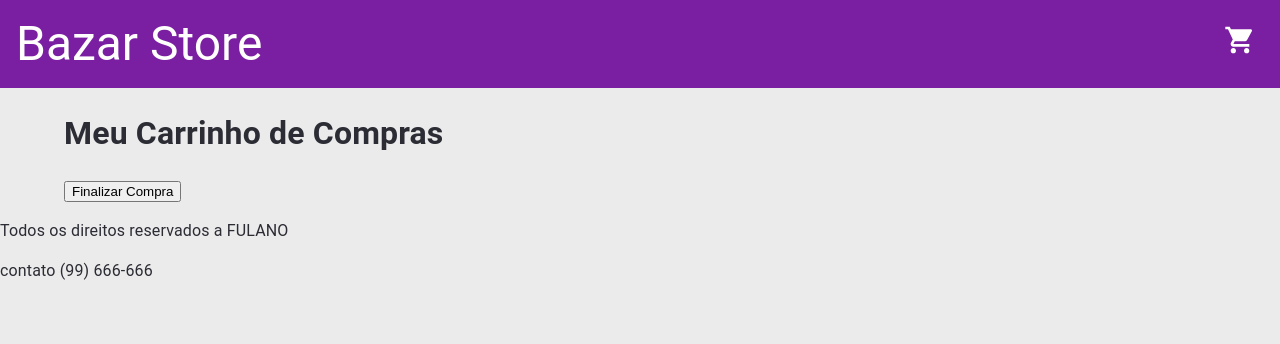
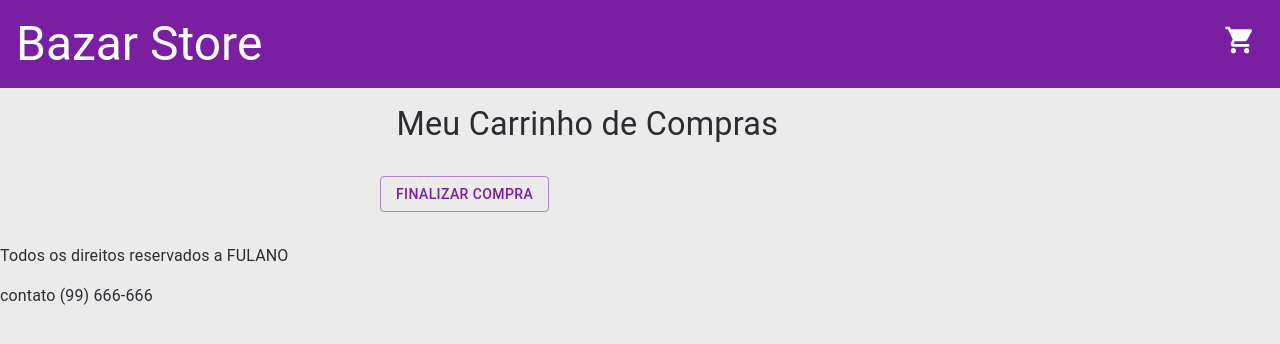
Before and after one commit to paulohenrique-amaral/frontend-online-store, a React (Vite) app: page /carrinho in a window 1280 px wide. Shown: the top 344 px of the page. Built offline with nearby package versions, Linux system fonts and the light colour scheme.

Commit message:
style: created animate to remove CardProduct

```diff
--- a/src/components/CardProduct/CardProduct.tsx
+++ b/src/components/CardProduct/CardProduct.tsx
@@ -17,6 +17,23 @@ const rotate = keyframes`
   }
 `;
 
+const scaleOutVertical = keyframes`
+  0% {
+    -webkit-transform: scale(1);
+            transform: scale(1);
+    -webkit-transform-origin: 50% 0%;
+            transform-origin: 50% 0%;
+    opacity: 1;
+  }
+  100% {
+    -webkit-transform: scale(0);
+            transform: scale(0);
+    -webkit-transform-origin: 50% 0%;
+            transform-origin: 50% 0%;
+    opacity: 1;
+  }
+`;
+
 const ContainerStyled = styled(Box)(({ theme }) => ({
   color: theme.palette.primary.contrastText,
   display: 'flex',
@@ -24,7 +41,13 @@ const ContainerStyled = styled(Box)(({ theme }) => ({
   alignItems: 'center',
 }));
 
-const Item = styled(Paper)(({ theme }) => ({
+type ItemProps = {
+  remove: boolean;
+};
+
+const Item = styled(Paper, {
+  shouldForwardProp: (prop) => prop !== 'remove',
+})<ItemProps>(({ theme, remove }) => ({
   position: 'relative',
   display: 'flex',
   justifyContent: 'flex-start',
@@ -35,6 +58,7 @@ const Item = styled(Paper)(({ theme }) => ({
   margin: '0.5rem',
   padding: '0.5rem',
   transition: '0.5s',
+  animation: remove ? `${scaleOutVertical} 0.2s linear forwards` : 'none',
   '&:hover': {
     boxShadow: '0 0 10px 0 #000',
   },
@@ -61,7 +85,7 @@ type CardProductProps = {
 
 function CardProduct({ id, product, image, name, price, freight }: CardProductProps) {
   const [animate, setAnimate] = useState(false);
-  const [showCartDetail, setShowCartDetail] = useState(false);
+  const [removeCard, setRemoveCard] = useState(false);
   const {
     handleAddToCart,
     removeItem,
@@ -76,7 +100,7 @@ function CardProduct({ id, product, image, name, price, freight }: CardProductPr
 
   return (
     <ContainerStyled>
-      <Item elevation={ 5 }>
+      <Item elevation={ 5 } remove={ removeCard }>
         <Box
           sx={ {
             display: 'flex',
@@ -172,7 +196,10 @@ function CardProduct({ id, product, image, name, price, freight }: CardProductPr
               size="small"
               onClick={ () => {
                 if (product.quantity <= 1) {
-                  removeItem(product.id);
+                  setRemoveCard(true);
+                  setTimeout(() => {
+                    removeItem(product.id);
+                  }, 200);
                 } else {
                   decrementItemQuantity(product.id);
                 }
--- a/src/pages/Cart/Cart.tsx
+++ b/src/pages/Cart/Cart.tsx
@@ -1,6 +1,7 @@
 import { useContext } from 'react';
 import { Link } from 'react-router-dom';
-import { Grid, Container, useTheme, useMediaQuery } from '@mui/material';
+import { Grid, Container, useTheme, keyframes, Box, Typography } from '@mui/material';
+import Button from '@mui/material/Button';
 import Context from '../../context/Context';
 import CardProduct from '../../components/CardProduct/CardProduct';
 import { ProductWithQuantityType } from '../../types/apiTypes';
@@ -14,12 +15,28 @@ function Cart() {
   } = useContext(Context);
 
   return (
-    <Container maxWidth="lg">
-      <h1>Meu Carrinho de Compras</h1>
+    <Container maxWidth="sm">
+      <Typography
+        variant="h4"
+        sx={ {
+          padding: '0 1em',
+        } }
+      >
+        Meu Carrinho de Compras
+      </Typography>
       {/* {cart.length === 0
       && <p>Seu carrinho está vazio</p>} */}
       {cart.length > 0 && (
-        <Grid item xs={ 12 } sm={ 8 } md={ 9 }>
+        <Grid
+          item
+          xs={ 12 }
+          // sm={ 8 }
+          md={ 12 }
+          sx={ {
+            marginTop: '1em',
+            padding: '1em',
+          } }
+        >
           {cart.map((product: any) => (
             <div key={ product.id }>
               <CardProduct
@@ -34,15 +51,20 @@ function Cart() {
           ))}
         </Grid>
       )}
-      <div>
+      <Box
+        sx={ {
+          marginTop: '1em',
+          padding: '1em',
+        } }
+      >
         <Link
           to="/checkout"
         >
-          <button>
+          <Button variant="outlined">
             Finalizar Compra
-          </button>
+          </Button>
         </Link>
-      </div>
+      </Box>
     </Container>
   );
 }
```
